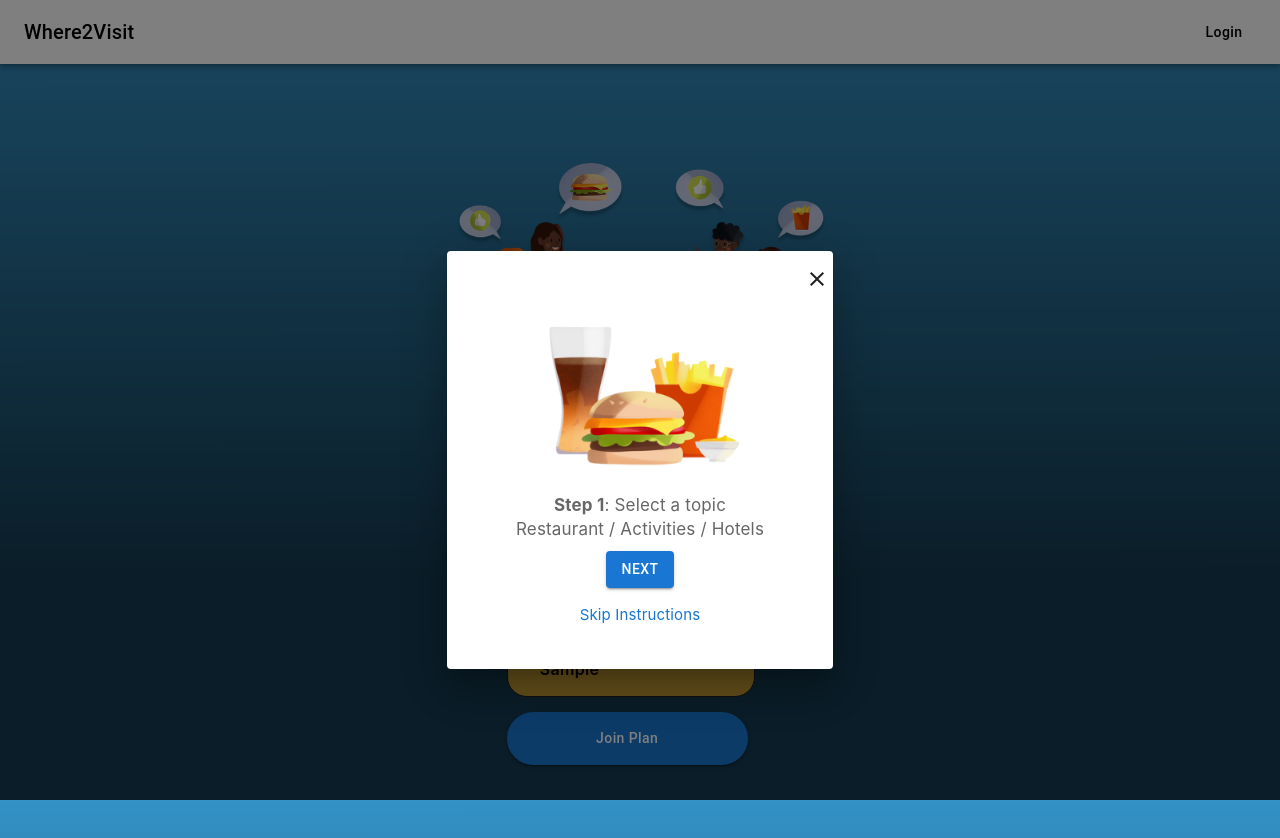
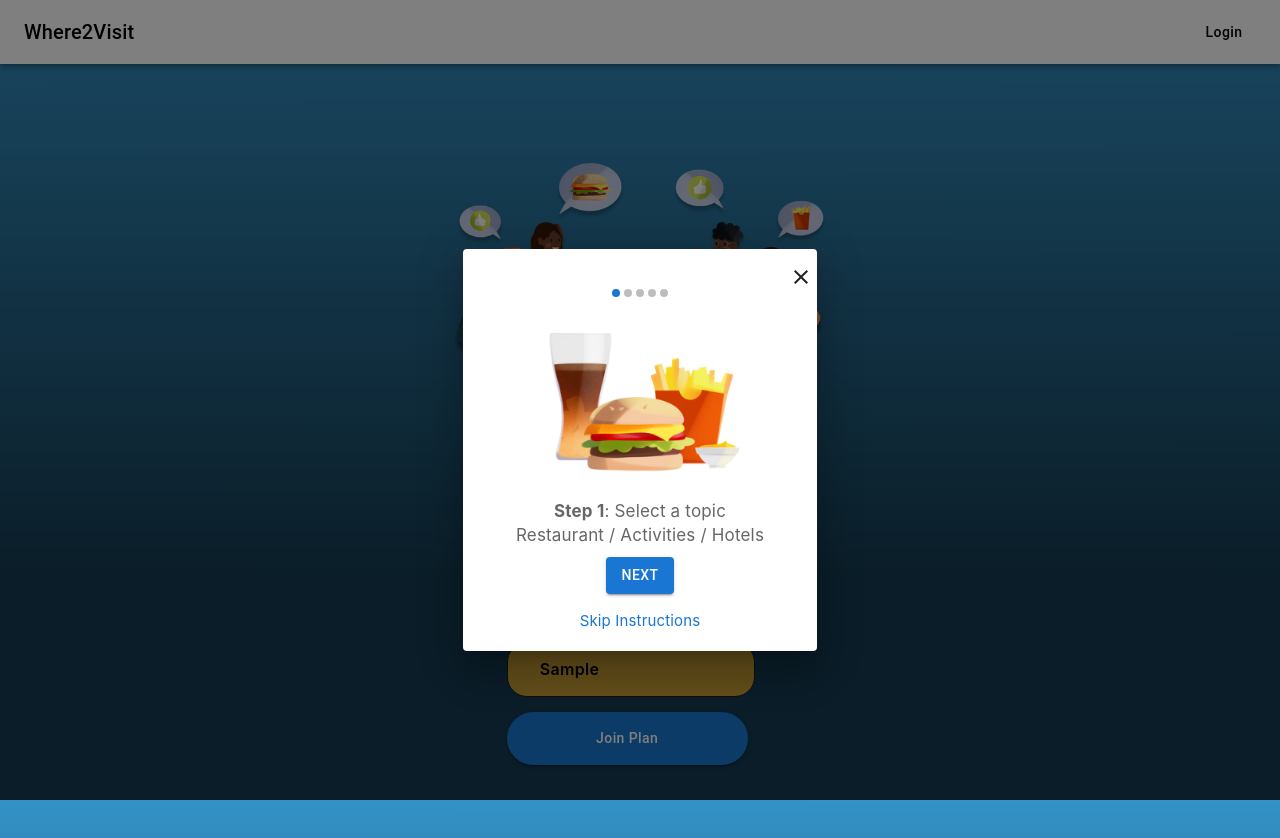
Before and after one commit to kesia-dev/where2visit, a React (Create React App) app in the folder frontend/: page / in a window 1280 px wide. Both pictures are taken after typing "Sample" into the empty fields and a click on the button "Create a Plan". Shown: the top 838 px of the page. Built offline with nearby package versions, Linux system fonts and the light colour scheme.

Commit message:
Modify instructions card to represent figma designs

```diff
--- a/frontend/package.json
+++ b/frontend/package.json
@@ -4,10 +4,10 @@
   "private": true,
   "dependencies": {
     "@auth0/auth0-react": "^2.2.3",
-    "@emotion/react": "^11.11.1",
+    "@emotion/react": "^11.11.3",
     "@emotion/styled": "^11.11.0",
     "@mui/icons-material": "^5.14.19",
-    "@mui/material": "^5.14.19",
+    "@mui/material": "^5.15.6",
     "@testing-library/jest-dom": "^5.17.0",
     "@testing-library/react": "^13.4.0",
     "@testing-library/user-event": "^13.5.0",
@@ -18,6 +18,7 @@
     "react-dom": "^18.2.0",
     "react-router-dom": "^6.20.1",
     "react-scripts": "5.0.1",
+    "react-spring": "^9.7.3",
     "web-vitals": "^2.1.4"
   },
   "scripts": {
--- a/frontend/src/component/Instructions.js
+++ b/frontend/src/component/Instructions.js
@@ -1,8 +1,9 @@
-import React, { useState, useEffect } from 'react';
-import { CardContent, Typography, Button, Box, Input } from '@mui/material';
+import React, { useState } from 'react';
+import { CardContent, Typography, Button, Box, Input, MobileStepper } from '@mui/material';
 import JoinPlan from './JoinPlan';
 import { useNavigate } from 'react-router-dom';
 import '../styling/Instructions.css';
+
 
 const Instructions = () => {
   const steps = [
@@ -23,7 +24,7 @@ const Instructions = () => {
       image: './assets/winner-cup.png',
     },
     {
-      content: '<span style="fontFamily: Inter; fontSize: 22px; fontWeight: 700; lineHeight: 28px; letterSpacing: 0.35px; textAlign: center; color: black;"><strong>Ready to Start?</strong></span>',
+      text3: 'Ready to Start?',
       buttonLabel1: 'Create a Plan',
       text: 'Enter code:',
       buttonLabel2: 'Join Plan',
@@ -38,7 +39,7 @@ const Instructions = () => {
   const [step, setStep] = React.useState(0);
   const navigate = useNavigate();
   const [enteredCode, setEnteredCode] = useState('');
-  const [isCodeValid, setIsCodeValid] = useState(false);
+  const [isCodeValid] = useState(false);
 
   const handleCodeChange = (event) => {
     setEnteredCode(event.target.value);
@@ -58,8 +59,20 @@ const Instructions = () => {
   };
 
 
+
   return (
-    <CardContent className="customCardContent">
+    <CardContent className="customCardContent" style={{padding: '0px'}}>
+      {/* MobileStepper for navigation */}
+      <MobileStepper
+        variant="dots"
+        steps={steps.length}
+        position="static"
+        activeStep={step}
+        sx={{ flexGrow: 1, alignItems: 'center', justifyContent: 'center' }}
+        dotActiveStyle={{ backgroundColor: 'black' }}
+        dotStyle={{ backgroundColor: 'grey' }}
+      />
+
       <Box display="flex" flexDirection="column" alignItems="center">
         {/* Step Image */}
         {step < 4 && <img src={steps[step].image} alt={`Step ${step + 1}`} style={{ maxWidth: '80%' }} />}
@@ -100,9 +113,31 @@ const Instructions = () => {
         </Typography>
       )}
 
+
+
       {/* Display Buttons for Step 5 */}
       {step === 4 && (
         <div style={{ display: 'flex', flexDirection: 'column', alignItems: 'center', marginTop: 2, overflowY: '0' }}>
+
+            {/* Ready to start text */}
+            <Box style={{ marginTop: 1, alignItems: 'center', width: '100%' }}>
+            <Typography
+              color="text.secondary"
+              align="center"
+              fontFamily="Inter"
+              fontWeight={700}
+              fontSize="22px"
+              lineHeight="34px"
+              letterSpacing="0.36px"
+              sx={{
+                width: '100%',
+                height: '34px',
+                color: 'black',
+              }}
+            >
+              {steps[step].text3}
+            </Typography>
+          </Box>
 
           {/* Create a plan button for Step 5 */}
           <Button variant="contained" color="primary" onClick={handleNext} sx={{ marginTop: 2, borderRadius: '100px', textTransform: 'none', minWidth: '15vw' }}>
@@ -124,10 +159,9 @@ const Instructions = () => {
           {/* Enter code text field for Step 5 */}
           <Box
             sx={{
-              width: '100%',
-              maxWidth: '9vw',
-              marginTop: '10vh',
-              height: '1.5vh',
+              width: '40%',
+              marginTop: '5vh',
+              height: '1vh',
               padding: '16px 32px 16px 32px',
               borderRadius: '20px',
               border: '1px solid #1C1C1C',
@@ -144,12 +178,12 @@ const Instructions = () => {
               onChange={handleCodeChange}
               sx={{
                 fontFamily: 'Inter',
-                fontSize: '18px', // Adjust the font size as needed
+                fontSize: '20px',
                 fontWeight: 600,
                 color: 'black',
                 letterSpacing: '0.35px',
                 lineHeight: '21px',
-                width: '100%', // To fill the width of the Box
+                width: '100%',
               }}
             />
           </Box>
@@ -158,7 +192,7 @@ const Instructions = () => {
             variant="contained"
             color="primary"
             onClick={handleJoinPlan}
-            sx={{ marginTop: 2, borderRadius: '100px', textTransform: 'none', minWidth: '15vw' }}
+            sx={{ marginTop: 1, borderRadius: '100px', textTransform: 'none', minWidth: '15vw', width: 'auto' }}
           >
             {steps[step].buttonLabel2}
             {/* Conditionally render JoinPlan based on code validation */}
--- a/frontend/src/styling/Instructions.css
+++ b/frontend/src/styling/Instructions.css
@@ -1,13 +1,14 @@
-/*to hide horizontal scroll bar*/
 .css-1t1j96h-MuiPaper-root-MuiDialog-paper::-webkit-scrollbar {
+  margin: 80px;
   display: none;
 }
 
 .css-1t1j96h-MuiPaper-root-MuiDialog-paper {
-    -ms-overflow-style: visible;  /* IE and Edge */
+  -ms-overflow-style: none;  /* IE and Edge */
   scrollbar-width: none;  /* Firefox */
+  margin: 80px;
 }
 
-  .css-hz1bth-MuiDialog-container {
-    margin: 60px !important;
+.css-hz1bth-MuiDialog-container{
+  margin-top: 50px;
 }
```
Also changed, not shown: 1 other file (tests, documents, lock files or other folders). Lines whose indentation alone changed are shown as unchanged.
